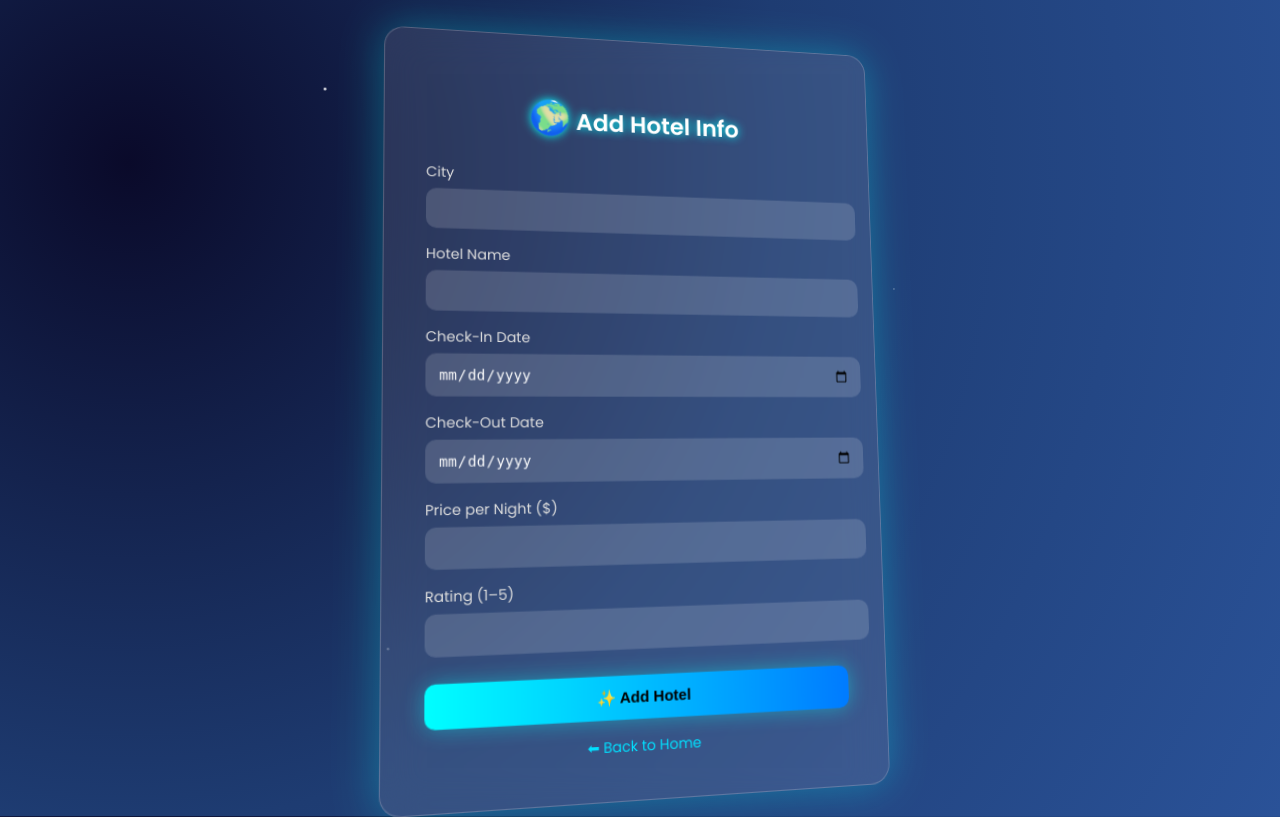
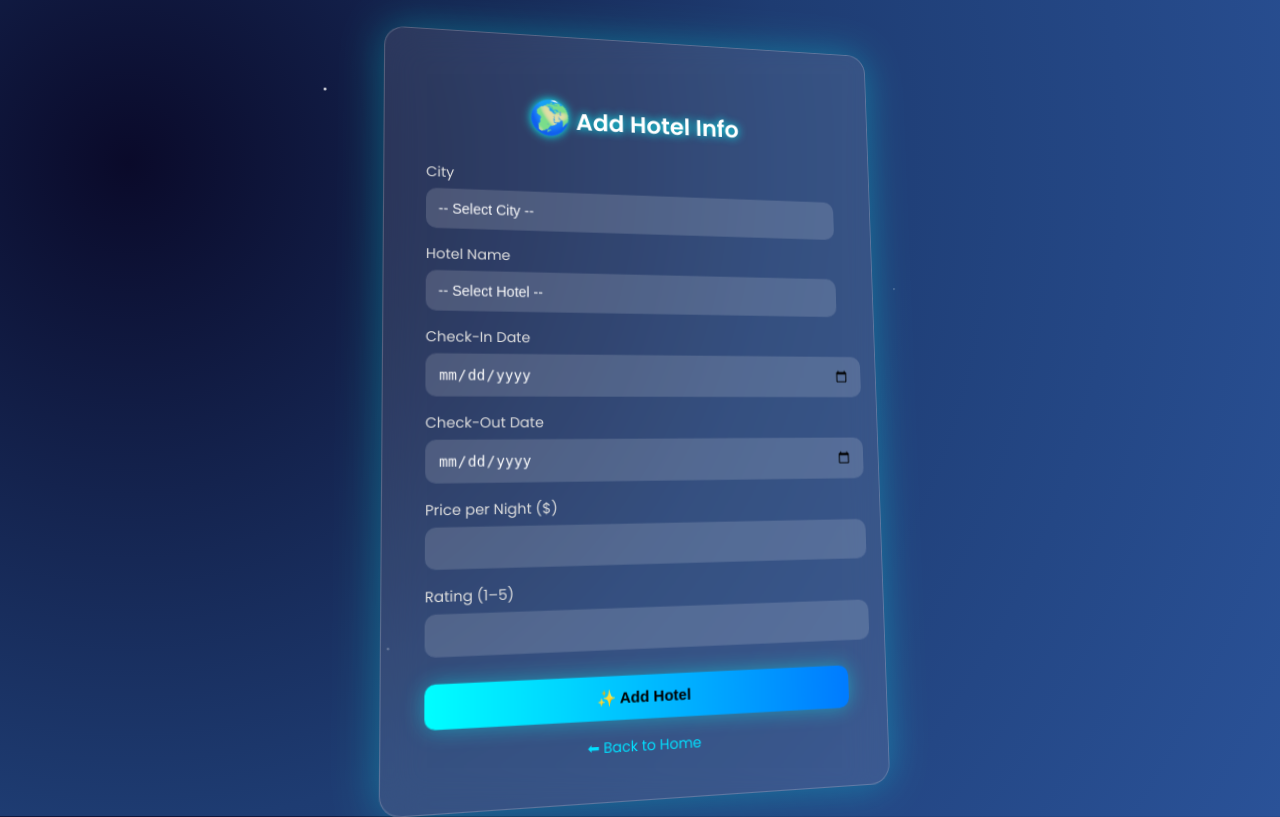
Before and after one commit to Zeyadsmir200618/TripLink, a PHP site: page /hotel_form.php in a window 1280 px wide. Run offline with PHP 8.4, Linux system fonts and the light colour scheme.

Commit message:
Update hotel_form.php

```diff
--- a/hotel_form.php
+++ b/hotel_form.php
@@ -1,22 +1,26 @@
 <?php
 include("connection.php");
-//connect to database mysql
-//import $conn(which hold the database)
+// connect to database MySQL
+// import $conn (which holds the connection to the database)
 
 if (isset($_POST['submit']))
-    //check if the form is submitted
-{
+   //check if the form is submitted
+   {
   $city      = $_POST['city'];
   $hotel     = $_POST['hotel_name'];
   $checkin   = $_POST['check_in'];
   $checkout  = $_POST['check_out'];
   $price     = $_POST['price_per_night'];
   $rating    = $_POST['rating'];
-//collect forms data inpputs and store data in php not database
+  //collect forms data inpputs and store data in php not database
+
+  // Insert data into database
   $sql = "INSERT INTO hotels (hotel_name, city, check_in, check_out, price_per_night, rating)
           VALUES ('$hotel', '$city', '$checkin', '$checkout', '$price', '$rating')";
-// Creates the SQL command that adds a new row into the hotels table,direct insterted in the query.
-// Each value corresponds to the columns listed inside the parentheses.
+  // creates the SQL command that adds a new row into the flights table.
+  // each value corresponds to the columns listed inside the parentheses.
+
+
   if (mysqli_query($conn, $sql)) {
     echo "<script>alert('✅ Hotel added successfully!');</script>";
   } else {
@@ -24,10 +28,9 @@ if (isset($_POST['submit']))
   }
 }
 // mysqli_query($conn, $sql) → sends the SQL command to the database.
+// if successful → shows a JavaScript alert confirming success.
+// if not → displays the specific MySQL error message (helpful for debugging).
 
-// If successful → shows a JavaScript alert confirming success.
-
-// If not → displays the specific MySQL error message (helpful for debugging).
 ?>
 
 <!DOCTYPE html>
@@ -38,7 +41,6 @@ if (isset($_POST['submit']))
   <style>
     @import url('https://fonts.googleapis.com/css2?family=Poppins:wght@400;600&display=swap');
 
-    /* === 3D gradient background with glowing stars === */
     body {
       font-family: 'Poppins', sans-serif;
       background: radial-gradient(circle at 10% 20%, #0a0a2a, #1e3c72, #2a5298);
@@ -64,7 +66,6 @@ if (isset($_POST['submit']))
       50% { opacity: 1; transform: scale(1.4); }
     }
 
-    /* === 3D floating glass card === */
     .form-container {
       width: 420px;
       padding: 40px;
@@ -110,7 +111,7 @@ if (isset($_POST['submit']))
       color: #ddd;
     }
 
-    input {
+    input, select {
       width: 100%;
       padding: 12px;
       margin-top: 6px;
@@ -122,12 +123,19 @@ if (isset($_POST['submit']))
       outline: none;
       transition: all 0.3s ease;
       box-shadow: 0 0 0px rgba(0,255,255,0.3);
+      appearance: none;
+      cursor: pointer;
     }
 
-    input:focus {
+    input:focus, select:focus {
       background: rgba(255,255,255,0.25);
       box-shadow: 0 0 15px cyan;
       transform: scale(1.02);
+    }
+
+    select option {
+      background: #0a0a2a;
+      color: #fff;
     }
 
     button {
@@ -151,8 +159,7 @@ if (isset($_POST['submit']))
       box-shadow: 0 0 35px rgba(0,255,255,0.7);
     }
 
-    /* Floating input animation */
-    .form-container input, button {
+    .form-container input, select, button {
       animation: float 3s ease-in-out infinite alternate;
     }
 
@@ -177,7 +184,7 @@ if (isset($_POST['submit']))
   </style>
 </head>
 <body>
-  <!-- Animated background stars -->
+
   <div class="stars" style="top:10%;left:25%;animation-delay:1s;"></div>
   <div class="stars" style="top:35%;left:70%;animation-delay:2s;"></div>
   <div class="stars" style="top:60%;left:50%;animation-delay:3s;"></div>
@@ -187,10 +194,17 @@ if (isset($_POST['submit']))
     <h2><span class="earth">🌍</span> Add Hotel Info</h2>
 
     <label>City</label>
-    <input type="text" name="city" required>
+    <select name="city" id="city" required onchange="updateHotels()">
+      <option value="">-- Select City --</option>
+      <option value="Egypt">Egypt</option>
+      <option value="Saudi">Saudi</option>
+      <option value="Dubai">Dubai</option>
+    </select>
 
     <label>Hotel Name</label>
-    <input type="text" name="hotel_name" required>
+    <select name="hotel_name" id="hotel_name" required>
+      <option value="">-- Select Hotel --</option>
+    </select>
 
     <label>Check-In Date</label>
     <input type="date" name="check_in" required>
@@ -207,5 +221,29 @@ if (isset($_POST['submit']))
     <button type="submit" name="submit">✨ Add Hotel</button>
     <a href="menu.php" class="back-link">⬅ Back to Home</a>
   </form>
+
+  <script>
+    const hotelsByCity = {
+      Egypt: ["Cairo Grand Hotel", "Nile View Resort", "Pyramids Palace"],
+      Saudi: ["Riyadh Crown", "Jeddah Sea View", "Desert Pearl Hotel"],
+      Dubai: ["Burj Luxury Suites", "Palm Resort", "Downtown Royal"]
+    };
+
+    function updateHotels() {
+      const city = document.getElementById("city").value;
+      const hotelSelect = document.getElementById("hotel_name");
+      hotelSelect.innerHTML = '<option value="">-- Select Hotel --</option>';
+
+      if (hotelsByCity[city]) {
+        hotelsByCity[city].forEach(hotel => {
+          const option = document.createElement("option");
+          option.value = hotel;
+          option.textContent = hotel;
+          hotelSelect.appendChild(option);
+        });
+      }
+    }
+  </script>
+
 </body>
 </html>
```
